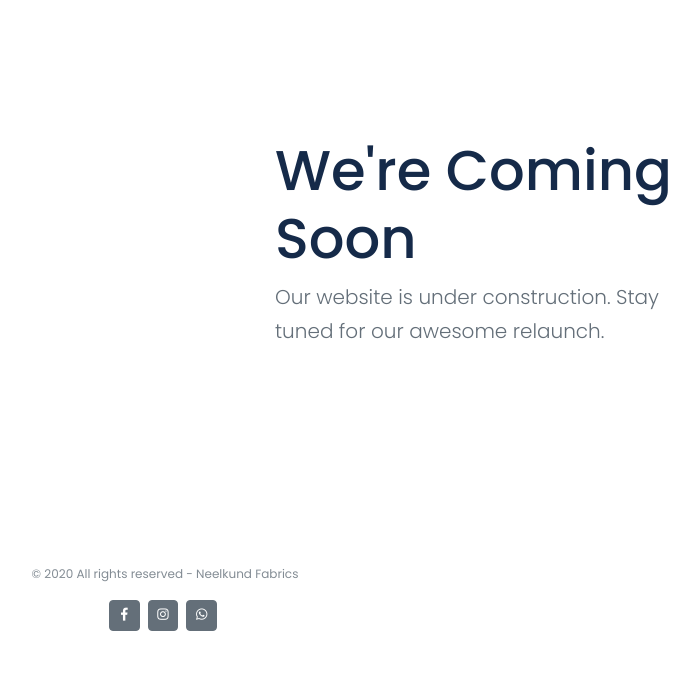
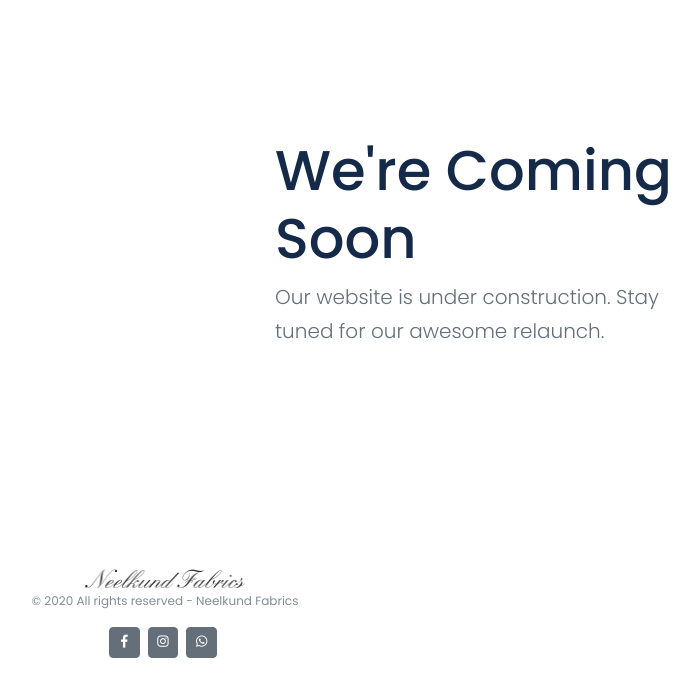
Before and after one commit to cmulay/ecommerce-website-coming-soon, a website: page index.html in a window 1280 px wide. Shown: the part 125-822 px from the top of the page, without its empty margins (475-1174 px from the left). Drawn offline with Linux system fonts and the light colour scheme.

Commit message:
ui improvements

```diff
--- a/index.html
+++ b/index.html
@@ -109,7 +109,7 @@
             <!-- Footer Logo Image -->
             <div class="col text-center">
               <a href="index.html">
-                <!-- <img class="mb-4 max-width-lg" src="assets/svg/logo.svg" alt=""> -->
+                <img class="max-width-xlg" src="assets/icon/logo.png" alt="" />
               </a>
 
               <!-- Copyright -->
```
